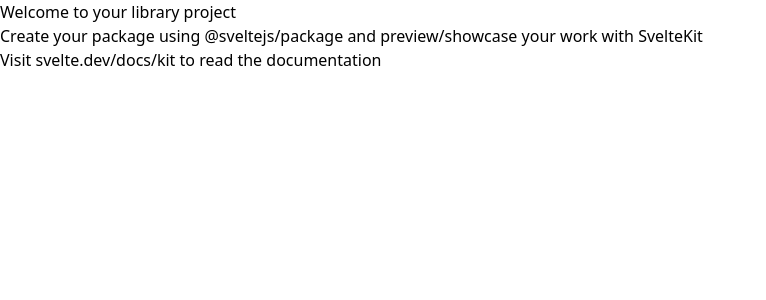
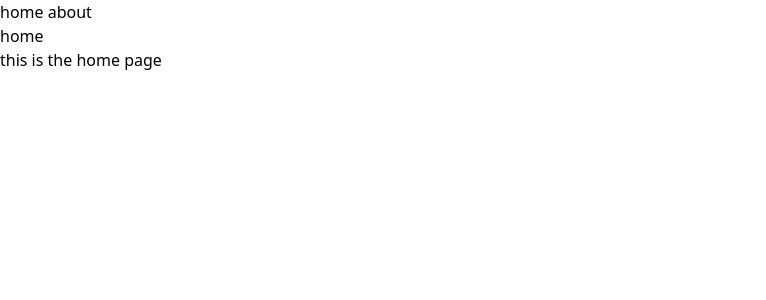
Before and after one commit to Umbelth94/dog-finder, a SvelteKit app: page / in a window 1280 px wide. Shown: the top 300 px of the page, without its empty margins (0-766 px from the left). Built offline with nearby package versions, Linux system fonts and the light colour scheme.

Commit message:
added interface models

```diff
--- a/src/routes/+layout.svelte
+++ b/src/routes/+layout.svelte
@@ -1,7 +1,14 @@
 <script lang="ts">
 	import '../app.css';
+
+
 
 	let { children } = $props();
 </script>
 
+<nav>
+	<a href="/">home</a>
+	<a href="/about">about</a>
+</nav>
+
 {@render children()}
--- a/src/routes/+page.svelte
+++ b/src/routes/+page.svelte
@@ -1,3 +1,2 @@
-<h1>Welcome to your library project</h1>
-<p>Create your package using @sveltejs/package and preview/showcase your work with SvelteKit</p>
-<p>Visit <a href="https://svelte.dev/docs/kit">svelte.dev/docs/kit</a> to read the documentation</p>
+<h1>home</h1>
+<p>this is the home page</p>
```
Also changed, not shown: src/lib/types.ts (added, +26 -0 lines).
